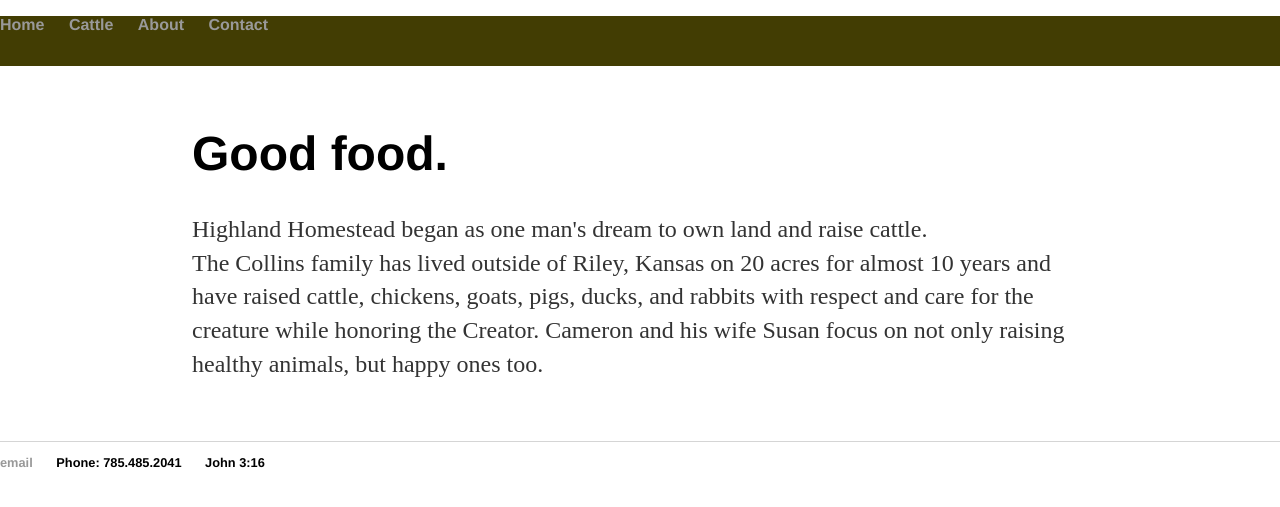
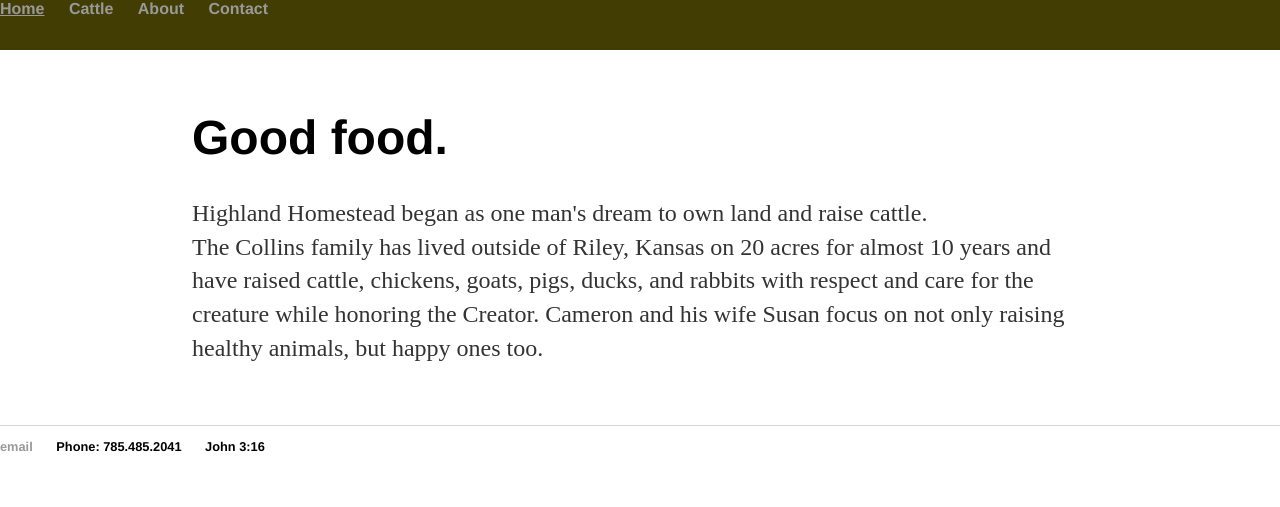
Before and after one commit to collinshomestead/collinshomestead.github.io, a Jekyll site: the page built from index.html, in a window 1280 px wide. Shown: the top 507 px of the page. Built offline with Jekyll 4.4.1, drawn with Linux system fonts in a browser that asks for light colours.

Commit message:
take out margin from nav ul

```diff
--- a/css/main.css
+++ b/css/main.css
@@ -15,6 +15,9 @@ nav ul, footer ul {
     padding: 0px;
     list-style: none;
     font-weight: bold;
+}
+nav ul {
+    margin: 0;
 }
 nav ul li, footer ul li {
     display: inline;
```
